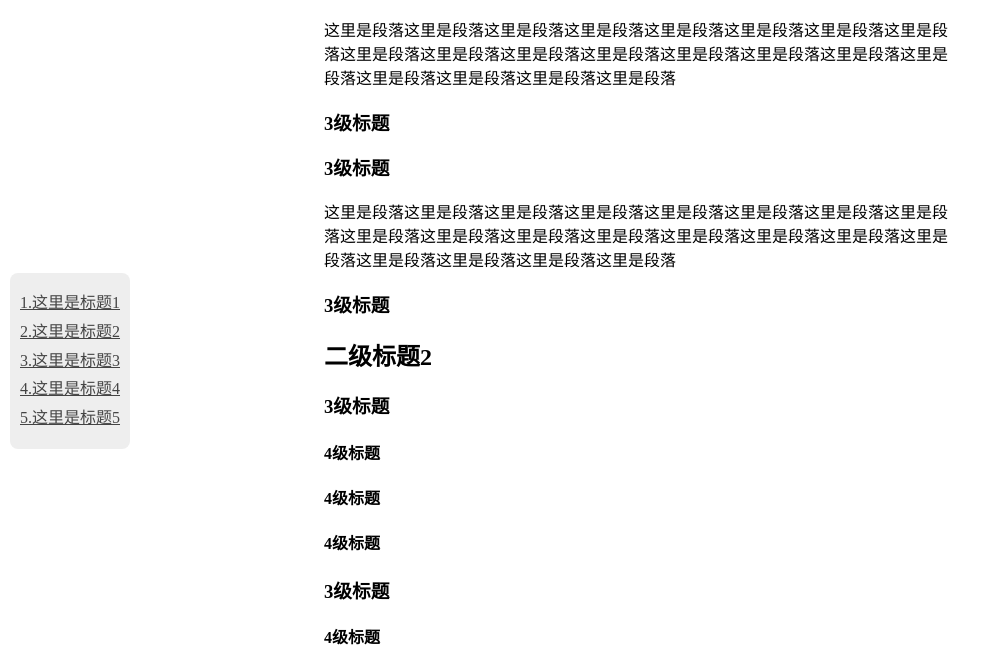
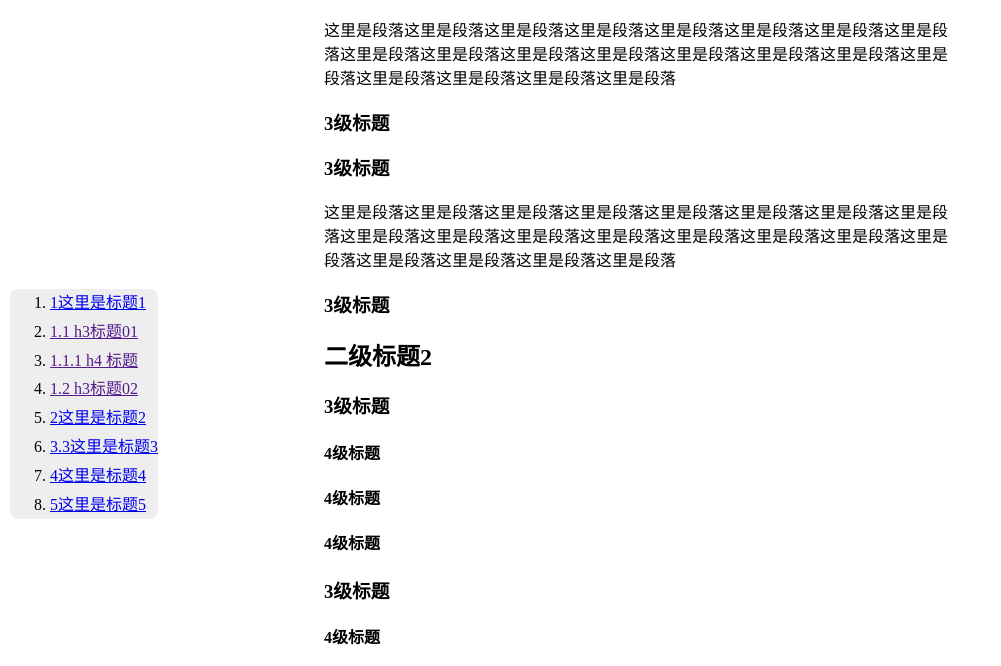
Before and after one commit to microJ/Markdown-TOC-for-blog, a plain HTML site: page demo/index.html in a window 1280 px wide. Shown: the part 127-793 px from the top of the page, without its empty margins (0-1001 px from the left). Drawn offline with Linux system fonts and the light colour scheme.

Commit message:
改变dom结构

```diff
--- a/demo/index.html
+++ b/demo/index.html
@@ -6,7 +6,7 @@
     <link rel="stylesheet" href="style.css">
 </head>
 <body>
-<div class="container">
+<div class="container" id="main">
     <h1>一级标题</h1>
 
     <h2 id="标题1">二级标题1</h2>
@@ -39,14 +39,43 @@
     <p>容</p>
 </div>
 
-<div id="mdTocNav">
-    <ol>
-        <li><a href="#标题1"><span class="nav-number">1.</span><span class="nav-text">这里是标题1</span></a></li>
-        <li><a href="#标题2"><span class="nav-number">2.</span><span class="nav-text">这里是标题2</span></a></li>
-        <li><a href="#标题3"><span class="nav-number">3.</span><span class="nav-text">这里是标题3</span></a></li>
-        <li><a href="#标题4"><span class="nav-number">4.</span><span class="nav-text">这里是标题4</span></a></li>
-        <li><a href="#标题5"><span class="nav-number">5.</span><span class="nav-text">这里是标题5</span></a></li>
+
+    <ol id="mdTocNav">
+        <li class="mdh2"><a href="#标题1"><span class="nav-number">1</span><span class="nav-text">这里是标题1</span></a></li>
+
+            <li class="mdh3">
+                <a href="">
+                    <span class="nav-number">1.1</span>
+                    <span class="nav-text">h3标题01</span>
+                </a>
+            </li>
+
+                <li class="mdh4">
+                    <a href="">
+                        <span class="nav-number">1.1.1</span>
+                        <span class="nav-text">h4 标题</span>
+                    </a>
+                </li>
+
+            <li class="mdh3">
+                <a href="">
+                    <span class="nav-number">1.2</span>
+                    <span class="nav-text">h3标题02</span>
+                </a>
+            </li>
+
+        <li class="mdh2"><a href="#标题2"><span class="nav-number">2</span><span class="nav-text">这里是标题2</span></a></li>
+            <li class="mdh3"><a href="#标题3"><span class="nav-number">3.3</span><span class="nav-text">这里是标题3</span></a></li>
+        <li class="mdh2"><a href="#标题4"><span class="nav-number">4</span><span class="nav-text">这里是标题4</span></a></li>
+        <li class="mdh2"><a href="#标题5"><span class="nav-number">5</span><span class="nav-text">这里是标题5</span></a></li>
     </ol>
-</div>
+
+
+
+<!--<script src="mdTocNav.js"></script>-->
+<script src="md-toc.js"></script>
+<script>
+    new Toc('main',{level:3,})
+</script>
 </body>
 </html>
```
